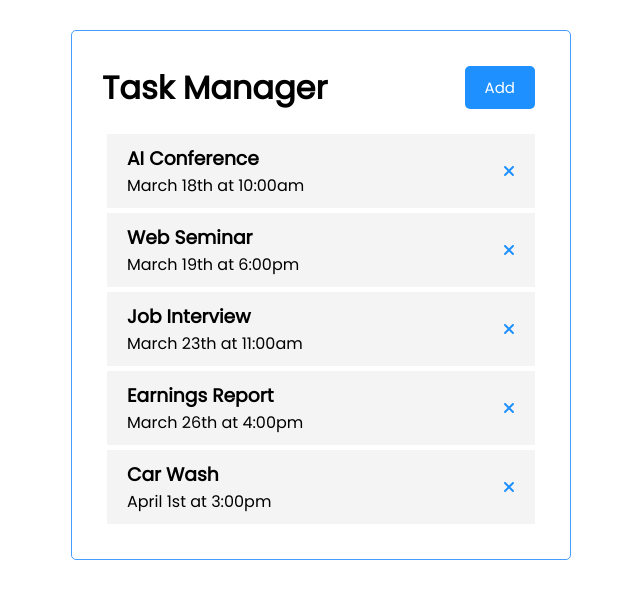
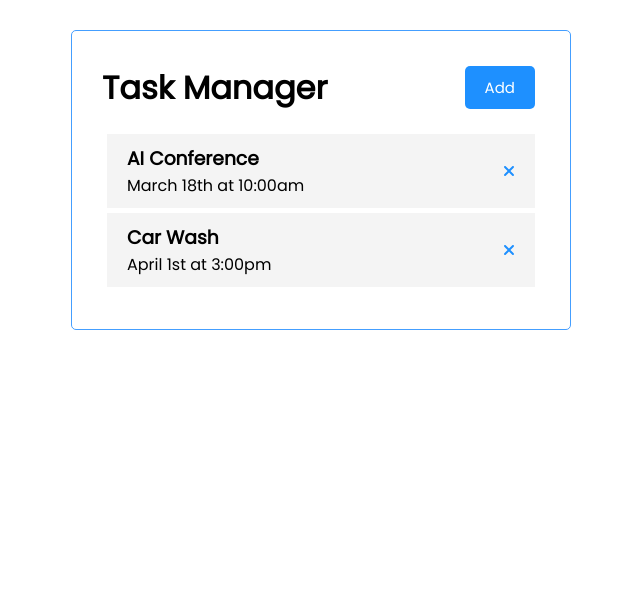
Before and after one commit to eddyK15501/task-manager-angular, an Angular app: page / in a window 1280 px wide. Shown: the top 598 px of the page, without its empty margins (319-959 px from the left). Built offline with nearby package versions, Linux system fonts and the light colour scheme; data requests are answered from the project's data file.

Commit message:
new EventEmitter() onDeleteTask; call to api url at localhost:4300/task.id; rerender

```diff
--- a/db.json
+++ b/db.json
@@ -1,31 +1,13 @@
 {
   "tasks": [
     {
-      "id": 1,
+      "id": "1",
       "text": "AI Conference",
       "day": "March 18th at 10:00am",
       "reminder": true
     },
     {
-      "id": 2,
-      "text": "Web Seminar",
-      "day": "March 19th at 6:00pm",
-      "reminder": false
-    },
-    {
-      "id": 3,
-      "text": "Job Interview",
-      "day": "March 23th at 11:00am",
-      "reminder": true
-    },
-    {
-      "id": 4,
-      "text": "Earnings Report",
-      "day": "March 26th at 4:00pm",
-      "reminder": true
-    },
-    {
-      "id": 5,
+      "id": "5",
       "text": "Car Wash",
       "day": "April 1st at 3:00pm",
       "reminder": false
--- a/src/app/components/task-box/task-box.component.html
+++ b/src/app/components/task-box/task-box.component.html
@@ -4,6 +4,6 @@
       <h3>{{ task.text }}</h3>
       <p>{{ task.day }}</p>
     </div>
-    <fa-icon [icon]="faTimes" [ngStyle]="{ color: 'dodgerblue' }"></fa-icon>
+    <fa-icon (click)="deleteTask(task)" [icon]="faTimes" [ngStyle]="{ color: 'dodgerblue' }"></fa-icon>
   </div>
 </div>
--- a/src/app/components/task-box/task-box.component.ts
+++ b/src/app/components/task-box/task-box.component.ts
@@ -1,4 +1,4 @@
-import { Component, Input } from '@angular/core';
+import { Component, Input, Output, EventEmitter } from '@angular/core';
 import { NgStyle } from '@angular/common';
 import { Task } from '../../tasks';
 import { FontAwesomeModule } from '@fortawesome/angular-fontawesome';
@@ -8,9 +8,14 @@ import { faTimes } from '@fortawesome/free-solid-svg-icons';
   selector: 'app-task-box',
   imports: [FontAwesomeModule, NgStyle],
   templateUrl: './task-box.component.html',
-  styleUrl: './task-box.component.css'
+  styleUrl: './task-box.component.css',
 })
 export class TaskBoxComponent {
   @Input() task!: Task;
+  @Output() onDeleteTask: EventEmitter<Task> = new EventEmitter();
   faTimes = faTimes;
+
+  deleteTask(task: Task) {
+    this.onDeleteTask.emit(task);
+  }
 }
--- a/src/app/components/tasks/tasks.component.html
+++ b/src/app/components/tasks/tasks.component.html
@@ -1 +1 @@
-<app-task-box *ngFor="let task of tasks$" [task]="task"></app-task-box>
+<app-task-box *ngFor="let task of tasks" [task]="task" (onDeleteTask)="handleDeleteTask(task)"></app-task-box>
--- a/src/app/components/tasks/tasks.component.ts
+++ b/src/app/components/tasks/tasks.component.ts
@@ -12,14 +12,20 @@ import { TaskService } from '../../services/task.service';
   styleUrl: './tasks.component.css',
 })
 export class TasksComponent implements OnInit {
-  tasks$: Task[] = [];
+  tasks: Task[] = [];
 
   constructor(private taskService: TaskService) {}
 
   ngOnInit(): void {
     this.taskService.getTasks().subscribe((data) => {
-      this.tasks$ = data;
-      console.log(data)
-    })
+      this.tasks = data;
+      console.log(data);
+    });
+  }
+
+  handleDeleteTask(task: Task) {
+    this.taskService.deleteTask(task).subscribe((data) => {
+      this.tasks = this.tasks.filter((t) => t.id !== data.id);
+    });
   }
 }
--- a/src/app/services/task.service.ts
+++ b/src/app/services/task.service.ts
@@ -12,8 +12,12 @@ export class TaskService {
   constructor(private http: HttpClient) { }
 
   getTasks(): Observable<Task[]> {
-    let data = this.http.get<Task[]>(this.apiUrl);
-
+    const data = this.http.get<Task[]>(this.apiUrl);
     return data;
   }
+
+  deleteTask(task: Task): Observable<Task> {
+    const url = `${this.apiUrl}/${task.id}`;
+    return this.http.delete<Task>(url);
+  }
 }
```
